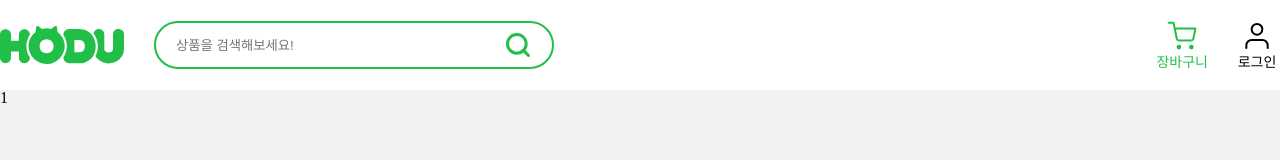
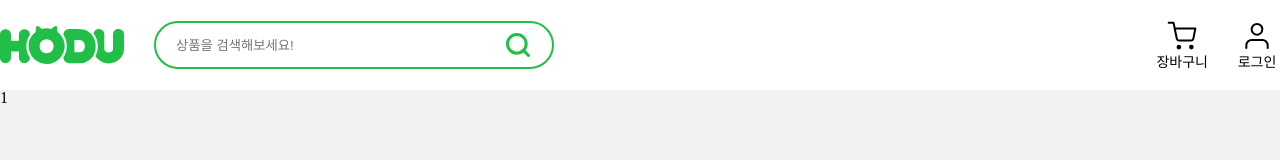
Before and after one commit to jsunbin/hodu2, a React (Create React App) app: page / in a window 1280 px wide. Shown: the top 160 px of the page. Built offline with nearby package versions, Linux system fonts and the light colour scheme; no server answers.

Commit message:
Nav - 페이지에 따라 Nav 아이콘 변경

```diff
--- a/src/components/Nav.jsx
+++ b/src/components/Nav.jsx
@@ -1,14 +1,16 @@
 import React from 'react';
-import { Link } from 'react-router-dom';
+import { Link, useLocation } from 'react-router-dom';
 import { useAuth } from '../contexts/AuthProvider';
 import Label from './Label';
 import LogoImg from '../assets/Logo-hodu.svg';
 import styles from './Nav.module.css';
 
 function Nav() {
-  /** @TODO 서버에서 정보 가져오기 */
   const { token } = useAuth();
-  const page = false;
+  const location = useLocation();
+
+  const cart = location.pathname === '/cart';
+  const user = false;
 
   return (
     <header className={styles.container}>
@@ -55,7 +57,7 @@ function Nav() {
               <Link
                 to="cart"
                 className={`${styles.menu} ${styles.cart} ${
-                  page ? styles.active : ''
+                  cart ? styles.active : ''
                 }`}
               >
                 장바구니
@@ -63,7 +65,7 @@ function Nav() {
               <Link
                 to="/#"
                 className={`${styles.menu} ${styles.user} ${
-                  page ? styles.active : ''
+                  user ? styles.active : ''
                 }`}
               >
                 마이페이지
@@ -73,7 +75,9 @@ function Nav() {
             <>
               <Link
                 to="/cart"
-                className={`${styles.menu} ${styles.cart} ${styles.active}`}
+                className={`${styles.menu} ${styles.cart} ${
+                  cart ? styles.active : ''
+                }`}
               >
                 장바구니
               </Link>
```
